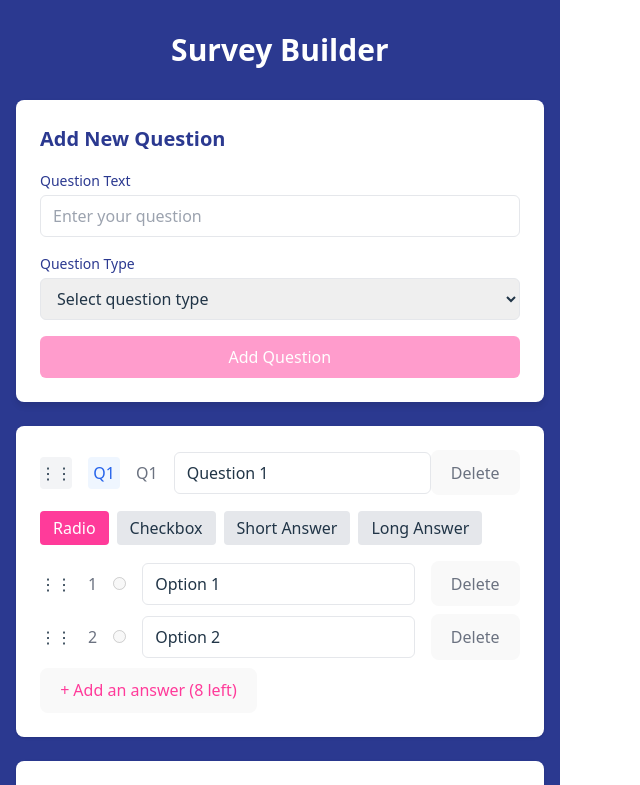
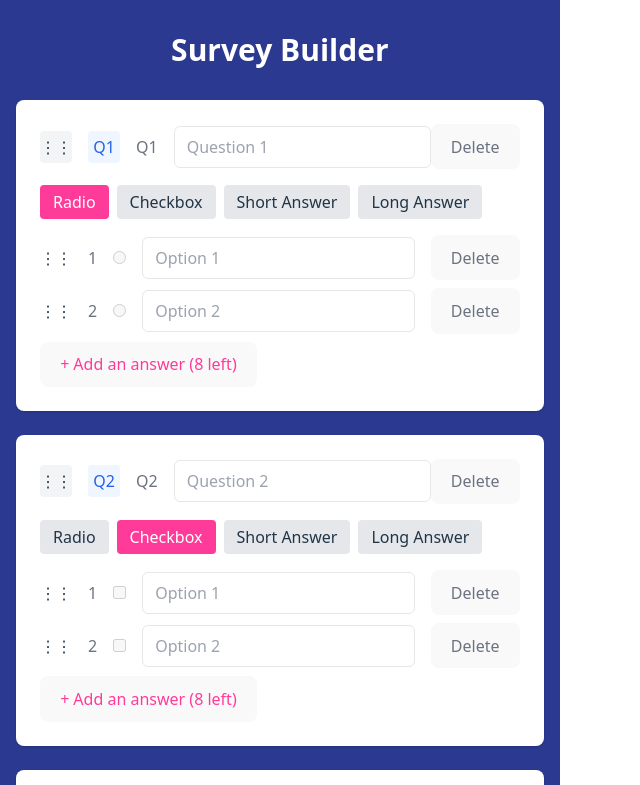
Before and after one commit to dbhandel/zrveys, a React (Vite) app: page / in a window 1280 px wide. Shown: the top 785 px of the page, without its empty margins (0-640 px from the left). Built offline with nearby package versions, Linux system fonts and the light colour scheme.

Commit message:
local storage and placeholders added

```diff
--- a/src/App.tsx
+++ b/src/App.tsx
@@ -1,8 +1,6 @@
 import React from 'react';
 import { useSurveyStore } from './context/surveyStore';
-import { QuestionType } from './types/survey';
 import Question from './components/Question';
-import QuestionForm from './components/QuestionForm';
 import {
   DndContext,
   closestCenter,
@@ -20,7 +18,7 @@ import {
 } from '@dnd-kit/sortable';
 
 function App() {
-  const { survey, addQuestion, removeQuestion, updateQuestion, reorderQuestions } = useSurveyStore();
+  const { survey, removeQuestion, updateQuestion, reorderQuestions } = useSurveyStore();
 
   const sensors = useSensors(
     useSensor(PointerSensor),
@@ -41,25 +39,10 @@ function App() {
     }
   };
 
-  const handleAddQuestion = (question: { questionText: string; type: QuestionType }) => {
-    addQuestion({
-      ...question,
-      id: crypto.randomUUID(),
-      options: question.type === QuestionType.RADIO || question.type === QuestionType.CHECKBOX
-        ? [
-            { id: crypto.randomUUID(), text: 'Option 1' },
-            { id: crypto.randomUUID(), text: 'Option 2' },
-          ]
-        : undefined,
-    });
-  };
-
   return (
     <div className="min-h-screen bg-primary px-4 py-8">
       <div className="max-w-4xl mx-auto">
         <h1 className="text-3xl font-bold text-center mb-8 text-white">Survey Builder</h1>
-
-        <QuestionForm onAddQuestion={handleAddQuestion} />
 
         <DndContext
           sensors={sensors}
--- a/src/components/AnswerList.tsx
+++ b/src/components/AnswerList.tsx
@@ -65,10 +65,10 @@ const SortableAnswer: React.FC<SortableAnswerProps> = ({ option, index, question
       />
       <input
         type="text"
-        value={option.text}
-        onChange={(e) => onUpdate(e.target.value)}
+        value={option.text === `Option ${index + 1}` ? '' : option.text}
+        onChange={(e) => onUpdate(e.target.value || `Option ${index + 1}`)}
         className="px-3 py-2 border rounded-md flex-1"
-        placeholder="Answer"
+        placeholder={`Option ${index + 1}`}
       />
       <button
         onClick={onDelete}
@@ -133,7 +133,8 @@ export default function AnswerList({ question, updateQuestion }: AnswerListProps
       <div className="flex items-center space-x-2 mt-2">
         <button
           onClick={() => {
-            const newOption = { id: crypto.randomUUID(), text: 'Answer' };
+            const newIndex = (question.options?.length || 0) + 1;
+            const newOption = { id: crypto.randomUUID(), text: `Option ${newIndex}` };
             updateQuestion(question.id, {
               options: [...(question.options || []), newOption]
             });
--- a/src/components/Question.tsx
+++ b/src/components/Question.tsx
@@ -92,10 +92,10 @@ export default function Question({
           <span className="text-gray-500">Q{question.questionText.replace('Question ', '')}</span>
           <input
             type="text"
-            value={question.questionText}
-            onChange={(e) => updateQuestion(question.id, { questionText: e.target.value })}
+            value={question.questionText === `Question ${index + 1}` ? '' : question.questionText}
+            onChange={(e) => updateQuestion(question.id, { questionText: e.target.value || `Question ${index + 1}` })}
             className="px-3 py-2 border rounded-md flex-1"
-            placeholder="Enter your question"
+            placeholder={`Question ${index + 1}`}
           />
         </div>
         <button
--- a/src/context/surveyStore.ts
+++ b/src/context/surveyStore.ts
@@ -1,4 +1,5 @@
 import { create } from 'zustand';
+import { persist, createJSONStorage } from 'zustand/middleware';
 import { Survey, QuestionTypeModel, QuestionType } from '../types/survey';
 
 interface SurveyStore {
@@ -11,7 +12,9 @@ interface SurveyStore {
   reorderQuestions: (questions: QuestionTypeModel[]) => void;
 }
 
-export const useSurveyStore = create<SurveyStore>((set) => ({
+export const useSurveyStore = create(
+  persist<SurveyStore>(
+    (set) => ({
   survey: {
     id: crypto.randomUUID(),
     title: 'New Survey',
@@ -77,4 +80,10 @@ export const useSurveyStore = create<SurveyStore>((set) => ({
       questions
     }
   }))
-}));
+    }),
+    {
+      name: 'survey-storage',
+      storage: createJSONStorage(() => localStorage),
+    }
+  )
+);
```
